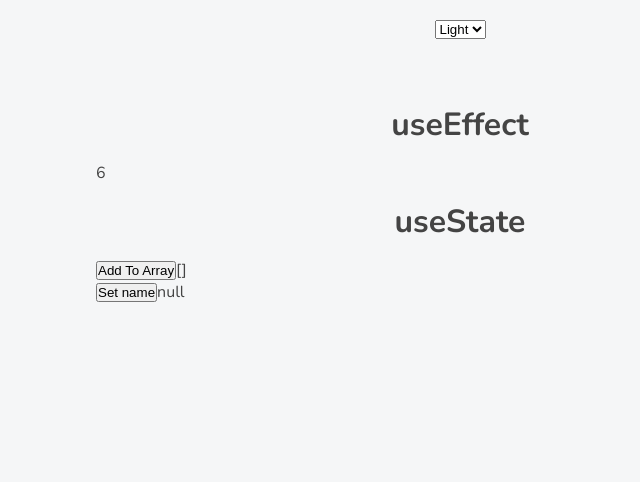
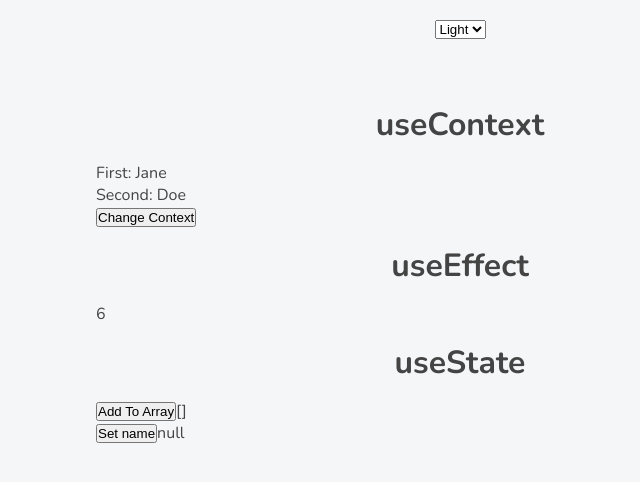
Before and after one commit to machariamarigi/re-freash, a React (Create React App) app: page /rehook in a window 1280 px wide. Shown: the top 482 px of the page, without its empty margins (180-820 px from the left). Built offline with nearby package versions, Linux system fonts and the light colour scheme.

Commit message:
add useContextComponent

```diff
--- /dev/null
+++ b/src/components/UseContextComponent.tsx
@@ -0,0 +1,36 @@
+import React, { useContext, useState } from 'react';
+import UserContext, { UserState } from '../context/store';
+
+const ConsumerComponent = () => {
+    const user = useContext(UserContext)
+
+    return (
+        <div>
+            <div>First: {user.first}</div>
+            <div>Second: {user.second}</div>
+        </div>
+    )
+}
+
+const UseContextComponent = () => {
+    const [user, userSet] = useState({
+        first: 'Jane',
+        second: 'Doe'
+    });
+    return (
+        <UserContext.Provider value={user}>
+            <ConsumerComponent />
+            <button
+            type="button"
+                onClick={() => userSet({
+                    first: 'John',
+                    second: 'Doe'
+                })}
+            >
+                Change Context
+            </button>
+        </UserContext.Provider>
+    )
+}
+
+export default UseContextComponent;
--- /dev/null
+++ b/src/context/store.ts
@@ -0,0 +1,12 @@
+import { createContext } from "react"
+
+const initialState = {
+    first: "Macharia",
+    second: "Marigi",
+}
+
+export type UserState = typeof initialState;
+
+const context = createContext<UserState>(initialState);
+
+export default context;
--- a/src/pages/RehookPage/index.tsx
+++ b/src/pages/RehookPage/index.tsx
@@ -1,4 +1,5 @@
 import React, { FC, ReactElement } from 'react';
+import UseContextComponent from '../../components/UseContextComponent';
 import UseEffectComponent from '../../components/UseEffectComponent';
 import UseStateComponent from '../../components/UseStateComponent';
 import './RehookPage.css';
@@ -6,6 +7,8 @@ import './RehookPage.css';
 const RehookPage: FC<any> = (): ReactElement => {
     return (
         <div>
+            <h1>useContext</h1>
+            <UseContextComponent />
             <h1>useEffect</h1>
             <UseEffectComponent />
             <h1>useState</h1>
```
